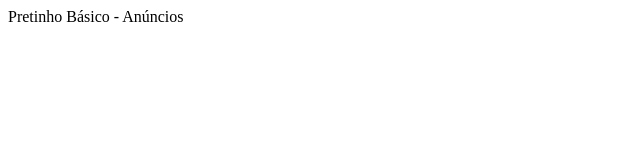
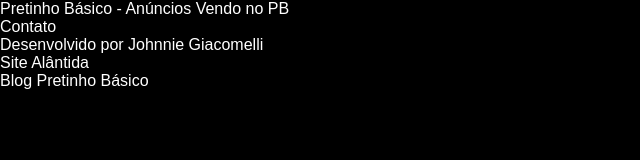
Before and after one commit to johnniewalke/PB_Anuncio, a plain HTML site: page site/index.html in a window 1280 px wide. Shown: the whole page, without its empty margins (0-640 px from the left). Drawn offline with Linux system fonts and the light colour scheme.

Commit message:
estruturação

```diff
--- a/site/index.html
+++ b/site/index.html
@@ -1,12 +1,49 @@
 <!DOCTYPE html>
 <html lang="pt-br">
+
 <head>
     <meta charset="UTF-8">
     <meta http-equiv="X-UA-Compatible" content="IE=edge">
     <meta name="viewport" content="width=device-width, initial-scale=1.0">
-    <title>Pretinho Básico</title>
+    <title>Vendo no PB</title>
+    <link rel="stylesheet" href="index.css">
 </head>
+
 <body>
- Pretinho Básico - Anúncios
+    <div class="topo">
+
+        Pretinho Básico - Anúncios
+        Vendo no PB
+    </div>
+
+    <div class="ultimosAnuncios">
+        <div class="itensAnunciados">
+
+        </div>
+    </div>
+
+    <div class="ultimosCarros">
+        <div class="itensAnunciados">
+
+        </div>
+    </div>
+
+    <div class="ultimosImoveis">
+        <div class="itensAnunciados">
+
+        </div>
+    </div>
+
+    <footer>
+        <ul>
+            <li>Contato</li>
+            <li>Desenvolvido por Johnnie Giacomelli</li>
+            <li>Site Alântida</li>
+            <li>Blog Pretinho Básico</li>
+        </ul>
+    </footer>
+
+
 </body>
+
 </html>
```
